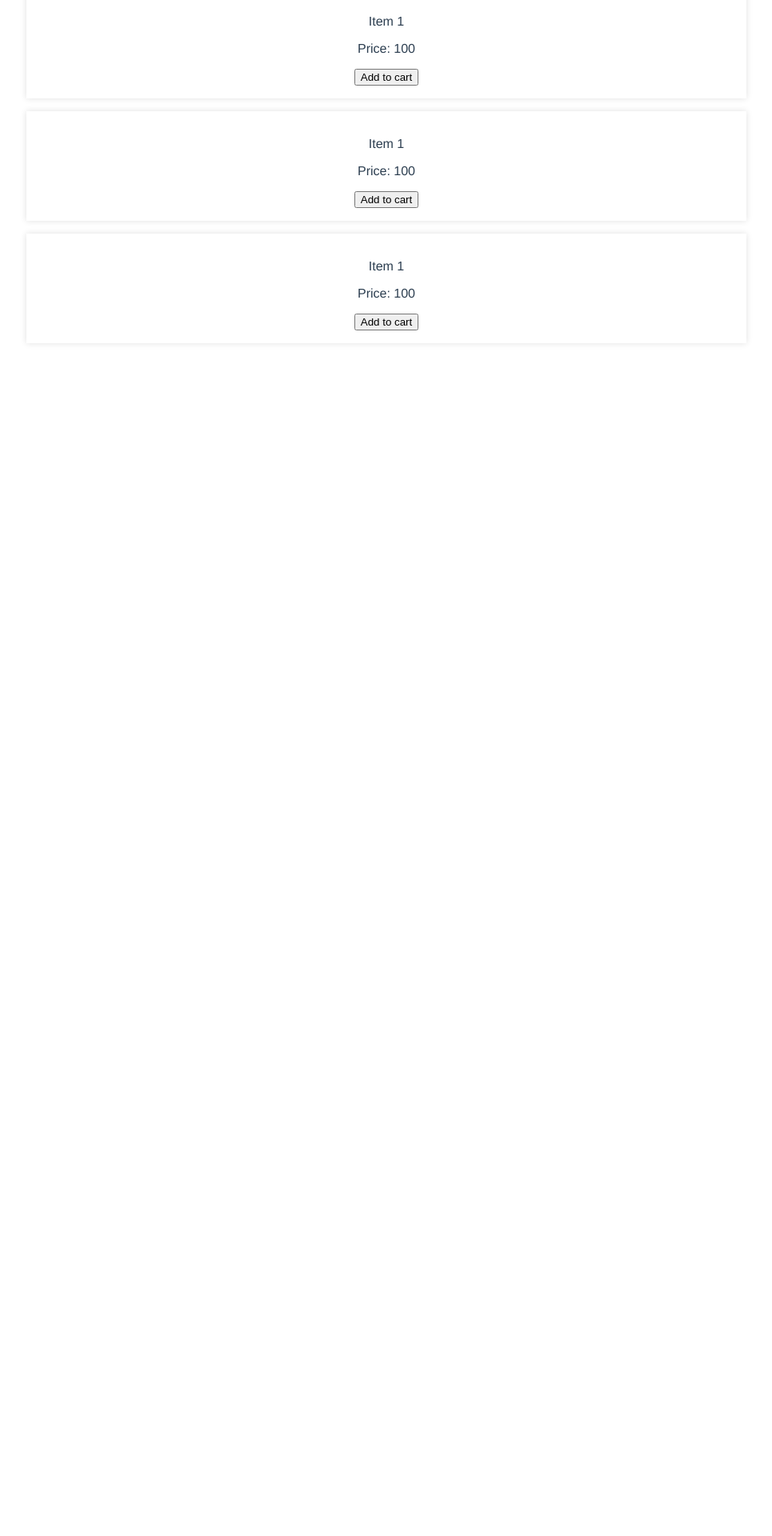
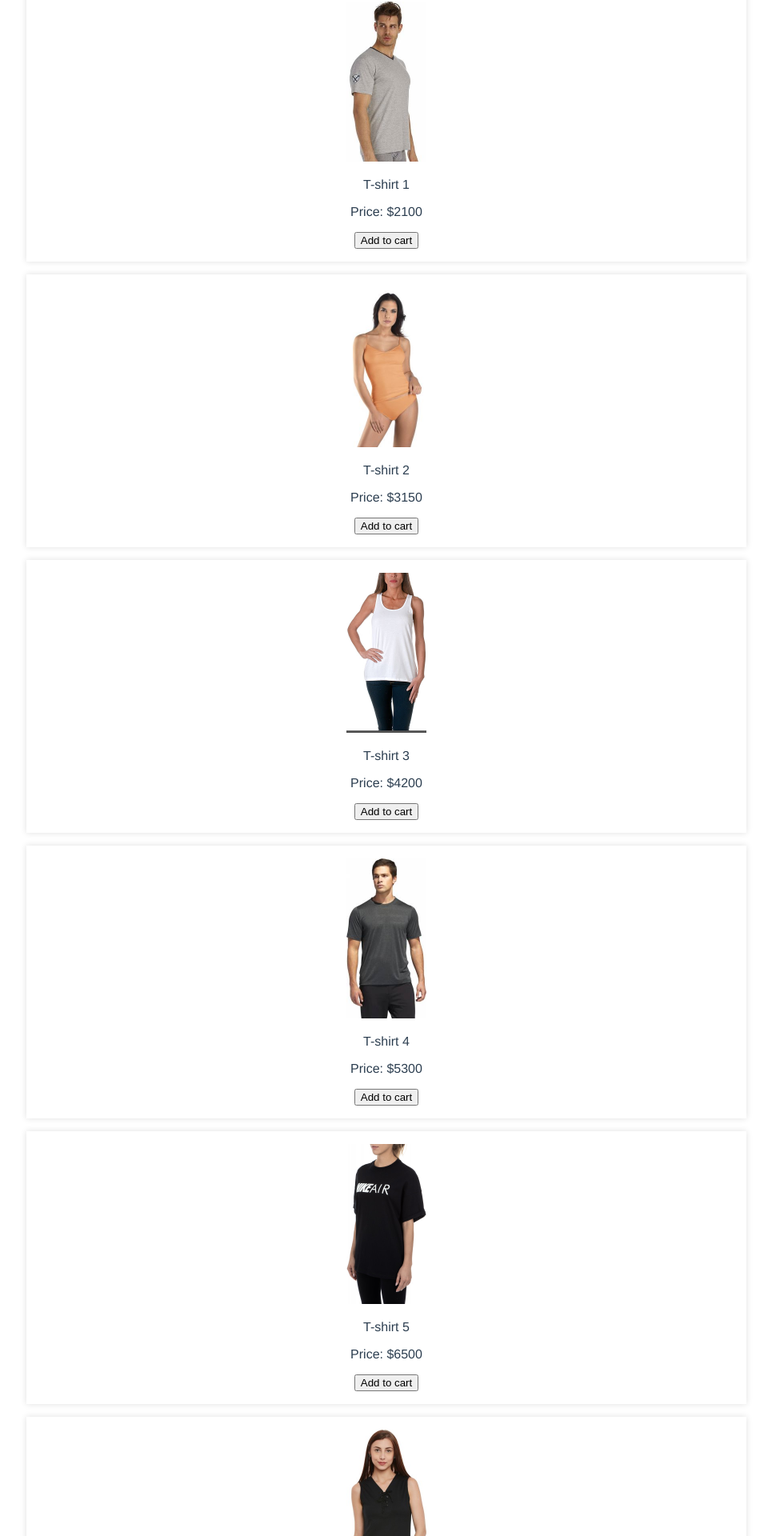
Before and after one commit to boolfalse/vue-shopping-cart, a Vue app: page / in a window 1280 px wide. Shown: the part 194-2114 px from the top of the page at 80% size, without its empty margins (157-1122 px from the left). Before the commit the page ends 800 px from the top, so only its background shows below. Built offline with nearby package versions, Linux system fonts and the light colour scheme.

Commit message:
Data Binding: Parent to Child components

```diff
--- a/db.json
+++ b/db.json
@@ -3,7 +3,7 @@
     {
       "image": "1.jpg",
       "name": "T-shirt 1",
-      "price": 2100.234234234,
+      "price": 2100,
       "article": "T1",
       "available": true,
       "category": "Male"
@@ -11,7 +11,7 @@
     {
       "image": "2.jpg",
       "name": "T-shirt 2",
-      "price": 3150.12312412,
+      "price": 3150,
       "article": "T2",
       "available": true,
       "category": "Female"
@@ -19,7 +19,7 @@
     {
       "image": "3.jpg",
       "name": "T-shirt 3",
-      "price": 4200.51524,
+      "price": 4200,
       "article": "T3",
       "available": false,
       "category": "Female"
@@ -27,7 +27,7 @@
     {
       "image": "4.jpg",
       "name": "T-shirt 4",
-      "price": 5300.1245512,
+      "price": 5300,
       "article": "T4",
       "available": true,
       "category": "Male"
@@ -35,7 +35,7 @@
     {
       "image": "5.jpg",
       "name": "T-shirt 5",
-      "price": 6500.3522314,
+      "price": 6500,
       "article": "T5",
       "available": false,
       "category": "Female"
@@ -43,7 +43,7 @@
     {
       "image": "6.jpeg",
       "name": "T-shirt 6",
-      "price": 8700.4124123,
+      "price": 8700,
       "article": "T6",
       "available": true,
       "category": "Female"
--- a/src/components/v-catalog-item.vue
+++ b/src/components/v-catalog-item.vue
@@ -1,15 +1,23 @@
 <template>
   <div class="v-catalog-item">
-    <p>Item 1</p>
-    <p>Price: 100</p>
-    <button>Add to cart</button>
+    <img class="v-catalog-item__image" v-bind:src="require('./../assets/images/' + product_data.image)" alt="Image">
+    <p class="v-catalog-item__name">{{product_data.name}}</p>
+    <p class="v-catalog-item__price">Price: ${{product_data.price}}</p>
+    <button class="v-catalog-item__add_to_cart_btn btn">Add to cart</button>
   </div>
 </template>
 
 <script>
 export default {
   name: "v-catalog-item",
-  props: {},
+  props: {
+    product_data: {
+      type: Object,
+      default() {
+        return {}
+      }
+    }
+  },
   data() {
     return {}
   },
@@ -23,5 +31,10 @@ export default {
   box-shadow: 0 0 8px #e0e0e0;
   padding: $padding*2;
   margin-bottom: $margin*2;
+
+  &__image {
+    max-width: 100px;
+    width: 50%;
+  }
 }
 </style>
--- a/src/components/v-catalog.vue
+++ b/src/components/v-catalog.vue
@@ -1,9 +1,11 @@
 <template>
 <div class="v-catalog">
   <h2>Catalog</h2>
-  <v-catalog-item />
-  <v-catalog-item />
-  <v-catalog-item />
+  <v-catalog-item
+      v-for="product in products"
+      :key="product.article"
+      v-bind:product_data="product"
+  />
 </div>
 </template>
 
@@ -17,7 +19,58 @@ export default {
   },
   props: {},
   data() {
-    return {}
+    return {
+      "products": [
+        {
+          "image": "1.jpg",
+          "name": "T-shirt 1",
+          "price": 2100,
+          "article": "T1",
+          "available": true,
+          "category": "Male"
+        },
+        {
+          "image": "2.jpg",
+          "name": "T-shirt 2",
+          "price": 3150,
+          "article": "T2",
+          "available": true,
+          "category": "Female"
+        },
+        {
+          "image": "3.jpg",
+          "name": "T-shirt 3",
+          "price": 4200,
+          "article": "T3",
+          "available": false,
+          "category": "Female"
+        },
+        {
+          "image": "4.jpg",
+          "name": "T-shirt 4",
+          "price": 5300,
+          "article": "T4",
+          "available": true,
+          "category": "Male"
+        },
+        {
+          "image": "5.jpg",
+          "name": "T-shirt 5",
+          "price": 6500,
+          "article": "T5",
+          "available": false,
+          "category": "Female"
+        },
+        {
+          "image": "6.jpeg",
+          "name": "T-shirt 6",
+          "price": 8700,
+          "article": "T6",
+          "available": true,
+          "category": "Female"
+        }
+      ]
+    }
   },
   computed: {}
 }
```
